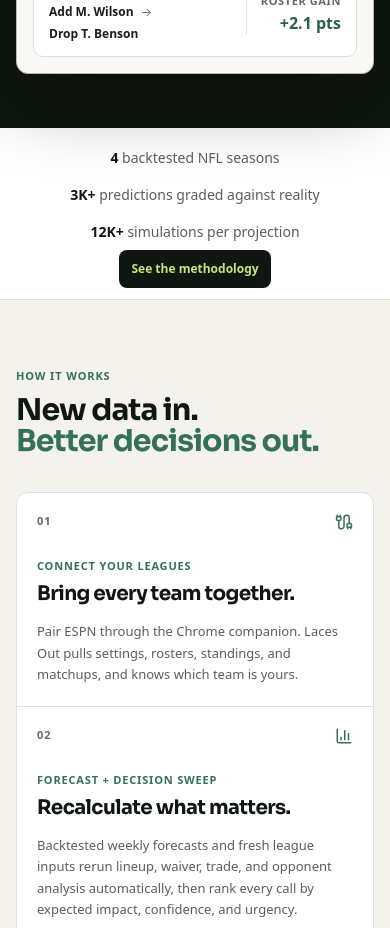
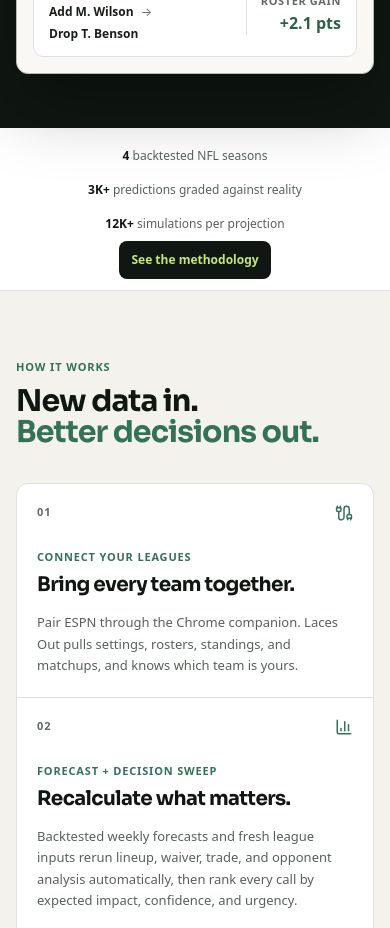
Before and after one commit to mwardio/laces-out, a Next.js app in the folder apps/web/: page / in a window 390 px wide. Shown: the part 1200-2128 px from the top of the page. Built offline with nearby package versions, Linux system fonts and the light colour scheme; no server answers.

Commit message:
Keep landing stats compact on mobile

```diff
--- a/apps/web/src/app/landing-page.module.css
+++ b/apps/web/src/app/landing-page.module.css
@@ -1632,6 +1632,7 @@
 
   .signalInner {
     grid-template-columns: 1fr;
+    font-size: var(--text-12);
   }
 
   .signalButton {
```
